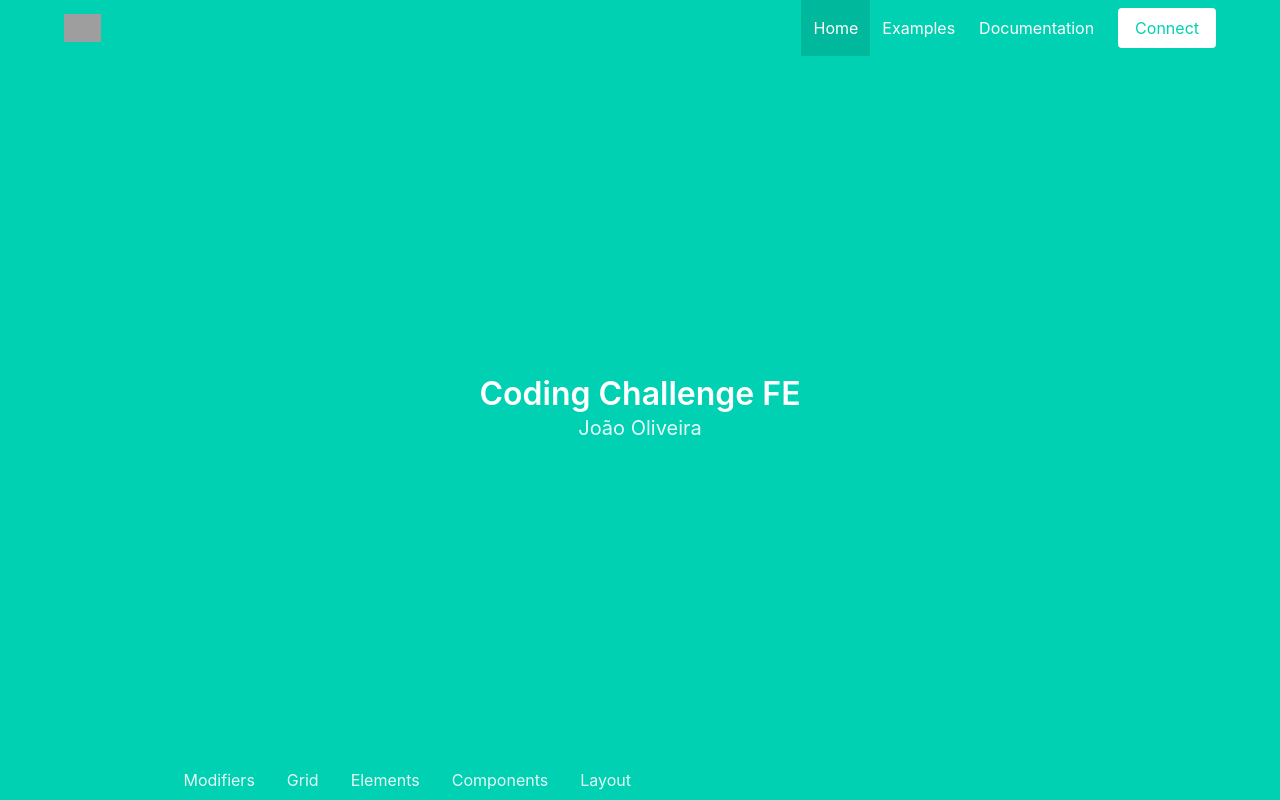
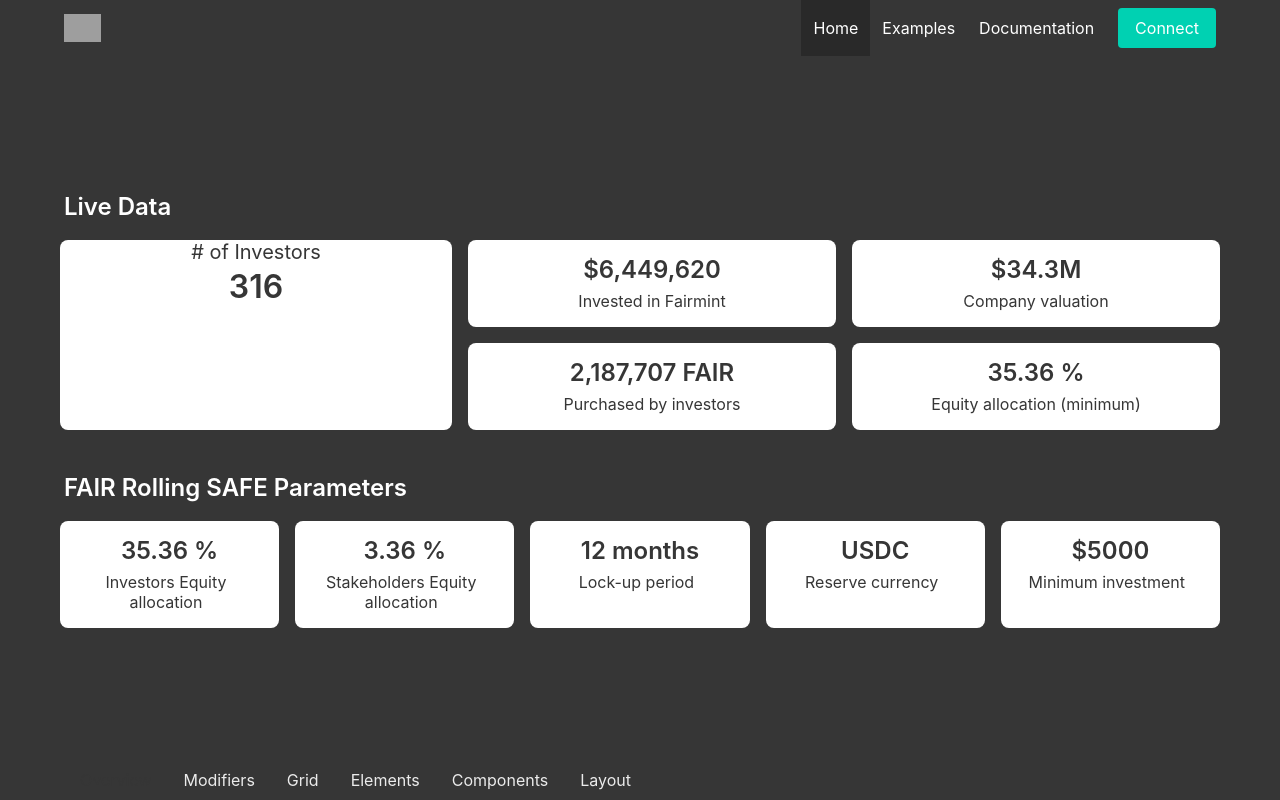
Before and after one commit to joaooliveira95/theia-coding-challenge, a React (Create React App) app in the folder app/: page / in a window 1280 px wide. Built offline with nearby package versions, Linux system fonts and the light colour scheme; grey boxes are pictures that could not be loaded.

Commit message:
Added sass. Content UI progress.

```diff
--- a/app/package.json
+++ b/app/package.json
@@ -35,5 +35,8 @@
       "last 1 firefox version",
       "last 1 safari version"
     ]
+  },
+  "devDependencies": {
+    "sass": "^1.52.3"
   }
 }
--- a/app/src/App.js
+++ b/app/src/App.js
@@ -1,20 +1,18 @@
 import "./App.css";
+import Content from "./components/Content.component";
 import Footer from "./components/Footer.component";
 import Navbar from "./components/Navbar.component";
 
 function App() {
   return (
     <div className="App">
-      <section class="hero is-primary is-fullheight">
+      <section class="hero is-dark is-fullheight">
         <div class="hero-head">
           <Navbar />
         </div>
 
         <div class="hero-body">
-          <div class="container has-text-centered">
-            <p class="title">Coding Challenge FE</p>
-            <p class="subtitle">João Oliveira</p>
-          </div>
+          <Content />
         </div>
 
         <div class="hero-foot">
--- /dev/null
+++ b/app/src/components/Content.component.js
@@ -0,0 +1,71 @@
+import "./content.styles.scss";
+
+export default function Content() {
+  return (
+    <div class="container is-max-widescreen has-text-centered">
+      <p class="title is-size-4 has-text-left">Live Data</p>
+      <div class="columns">
+        <div class="column is-one-third card">
+          <p class="subtitle  has-text-dark"># of Investors</p>
+          <p class="title  has-text-dark">316</p>
+        </div>
+        <div class="column">
+          <div class="columns">
+            <div class="column card">
+              <p class="title is-size-4 has-text-dark">$6,449,620</p>
+              <p class="subtitle is-size-6 has-text-dark">
+                Invested in Fairmint
+              </p>
+            </div>
+            <div class="column card">
+              <p class="title is-size-4 has-text-dark">$34.3M</p>
+              <p class="subtitle is-size-6 has-text-dark">Company valuation</p>
+            </div>
+          </div>
+          <div class="columns">
+            <div class="column card">
+              <p class="title is-size-4 has-text-dark">2,187,707 FAIR</p>
+              <p class="subtitle is-size-6 has-text-dark">
+                Purchased by investors
+              </p>
+            </div>
+            <div class="column card">
+              <p class="title is-size-4 has-text-dark">35.36 %</p>
+              <p class="subtitle is-size-6 has-text-dark">
+                Equity allocation (minimum)
+              </p>
+            </div>
+          </div>
+        </div>
+      </div>
+      <br />
+      <p class="title is-size-4 has-text-left">FAIR Rolling SAFE Parameters</p>
+      <div class="fair-params columns">
+        <div class="column card">
+          <p class="title is-size-4 has-text-dark">35.36 %</p>
+          <p class="subtitle is-size-6 has-text-dark">
+            Investors Equity allocation
+          </p>
+        </div>
+        <div class="column card">
+          <p class="title is-size-4 has-text-dark">3.36 %</p>
+          <p class="subtitle is-size-6 has-text-dark">
+            Stakeholders Equity allocation
+          </p>
+        </div>
+        <div class="column card">
+          <p class="title is-size-4 has-text-dark">12 months</p>
+          <p class="subtitle is-size-6 has-text-dark">Lock-up period</p>
+        </div>
+        <div class="column card">
+          <p class="title is-size-4 has-text-dark">USDC</p>
+          <p class="subtitle is-size-6 has-text-dark">Reserve currency</p>
+        </div>
+        <div class="column card">
+          <p class="title is-size-4 has-text-dark">$5000</p>
+          <p class="subtitle is-size-6 has-text-dark">Minimum investment</p>
+        </div>
+      </div>
+    </div>
+  );
+}
--- a/app/src/components/Navbar.component.js
+++ b/app/src/components/Navbar.component.js
@@ -5,7 +5,7 @@ export default function Navbar() {
         <div class="navbar-brand">
           <a class="navbar-item">
             <img
-              src="https://bulma.io/images/bulma-type-white.png"
+              src="https://www.theia.finance/static/media/logo.70226144649d1a7c571327223765b4d1.svg"
               alt="Logo"
             />
           </a>
@@ -21,7 +21,7 @@ export default function Navbar() {
             <a class="navbar-item">Examples</a>
             <a class="navbar-item">Documentation</a>
             <span class="navbar-item">
-              <a class="button is-primary is-inverted">
+              <a class="button is-primary">
                 Connect
               </a>
             </span>
--- /dev/null
+++ b/app/src/components/content.styles.scss
@@ -0,0 +1,18 @@
+.card {
+  border-radius: 0.5rem !important;
+  box-shadow: none !important;
+  margin: 0.5rem;
+  padding: 1rem !important;
+
+  p.subtitle{
+    margin-top: -1rem !important;
+  }
+}
+
+.fair-params {
+  .card {
+    p.subtitle {
+      max-width: 180px;
+    }
+  }
+}
```
Also changed, not shown: app/src/components/Connect.component.js (added), 1 other file (tests, documents, lock files or other folders).
